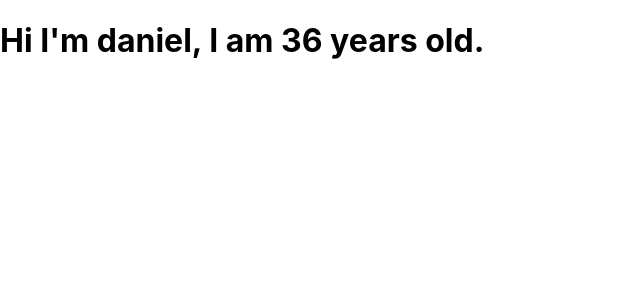
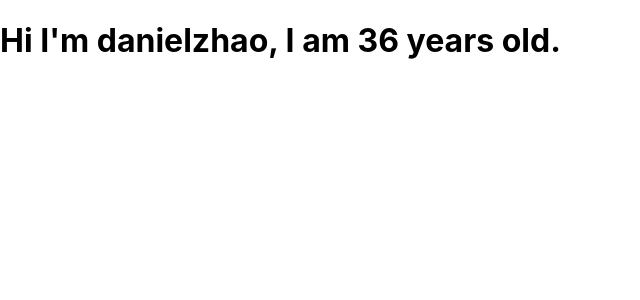
Before and after one commit to Mission-Ready/learning-git-merge-pr-temp, a React (Create React App) app: page / in a window 1280 px wide. Shown: the top 300 px of the page, without its empty margins (0-640 px from the left). Built offline with nearby package versions, Linux system fonts and the light colour scheme.

Commit message:
change name again1 to daniel

```diff
--- a/src/App.js
+++ b/src/App.js
@@ -3,7 +3,7 @@ import Person from './components/Person';
 function App() {
   return (
     <>
-      <Person name="daniel" age="36"></Person>
+      <Person name="danielzhao" age="36"></Person>
     </>
   );
 }
```
